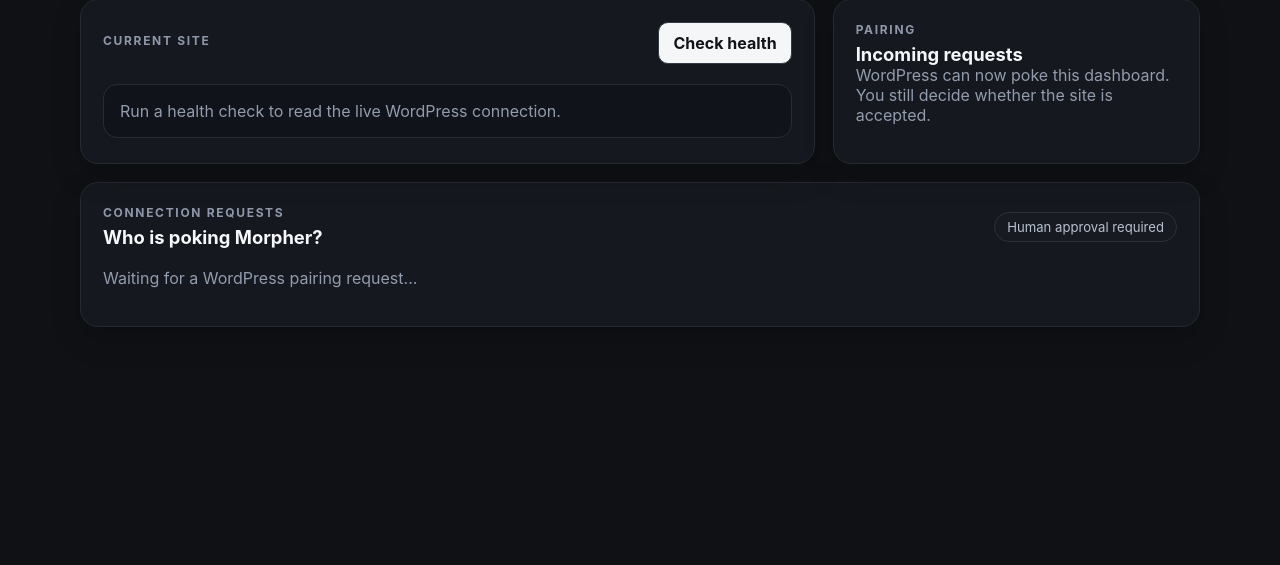
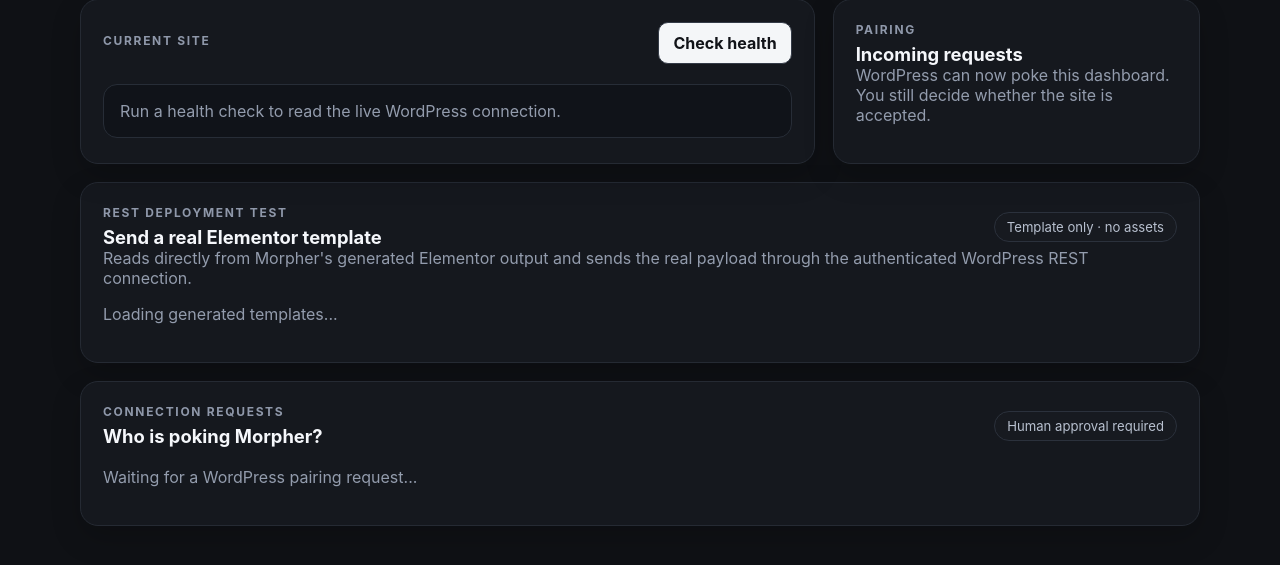
Before and after one commit to gnznovus/morpher, a Python web app: template src/morpher/dashboard/templates/index.html in a window 1280 px wide. Shown: the part 148-713 px from the top of the page. Run offline with Jinja, Linux system fonts and the light colour scheme; the template is opened without the code that fills it, so the values that code supplies are empty.

Commit message:
Add REST deployment panel to dashboard

```diff
--- a/src/morpher/dashboard/templates/index.html
+++ b/src/morpher/dashboard/templates/index.html
@@ -41,6 +41,26 @@
 <section class="card pairing-card">
     <div class="card-head">
         <div>
+            <p class="eyebrow">REST deployment test</p>
+            <h2>Send a real Elementor template</h2>
+        </div>
+        <span class="pill">Template only · no assets</span>
+    </div>
+    <p class="muted">Reads directly from Morpher's generated Elementor output and sends the real payload through the authenticated WordPress REST connection.</p>
+    <div
+        id="deployment-templates"
+        class="deployment-list"
+        hx-get="/deployment/templates"
+        hx-trigger="load"
+        hx-swap="innerHTML"
+    >
+        <p class="muted">Loading generated templates...</p>
+    </div>
+</section>
+
+<section class="card pairing-card">
+    <div class="card-head">
+        <div>
             <p class="eyebrow">Connection requests</p>
             <h2>Who is poking Morpher?</h2>
         </div>
```
